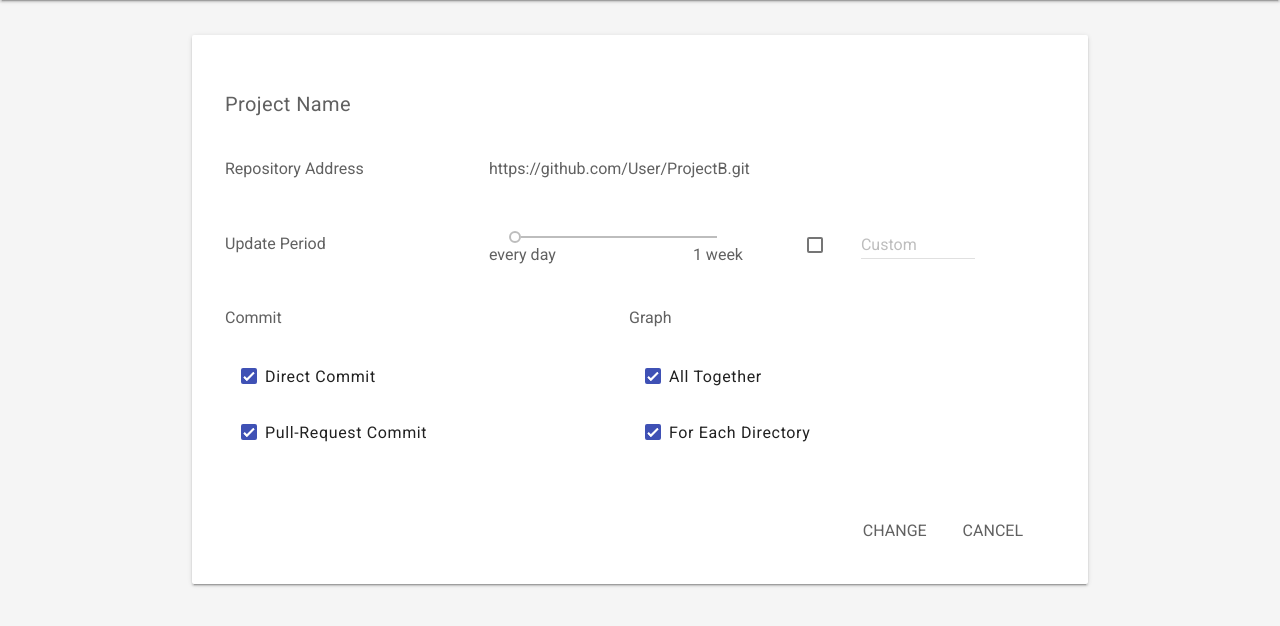
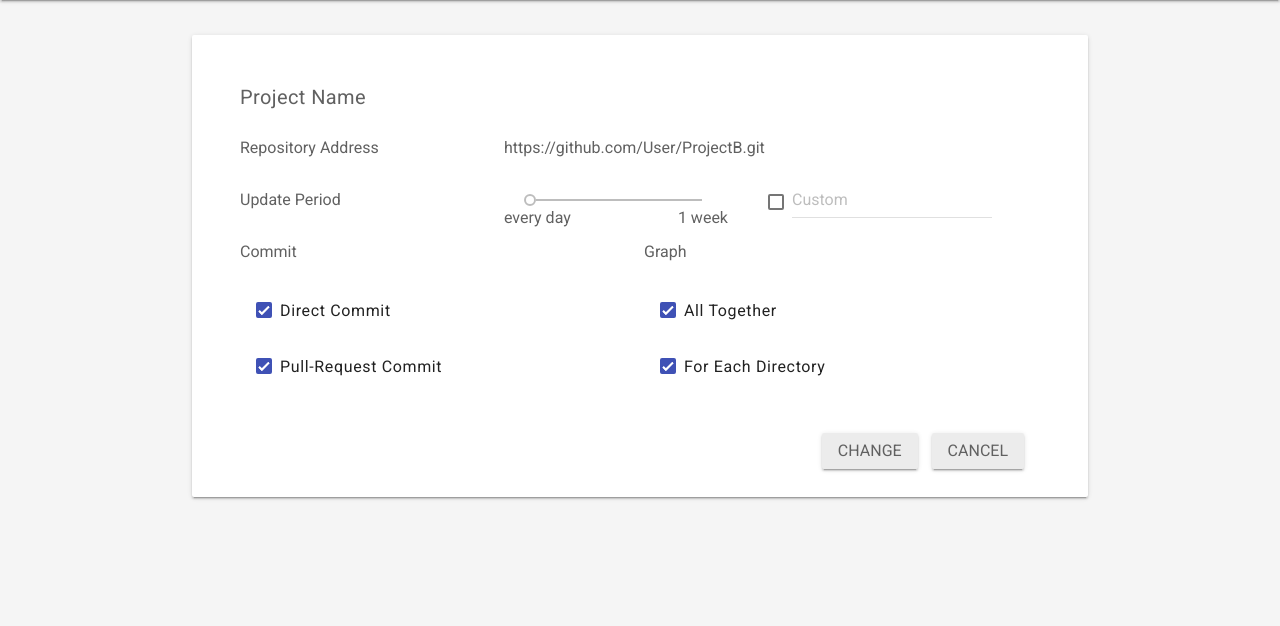
Before and after one commit to AutoDo/AutoDo, a Django app: template AutoDoApp/templates/AutoDoApp/manage_project.html in a window 1280 px wide. Shown: the part 64-690 px from the top of the page. Run offline with Django 3.2, Linux system fonts and the light colour scheme; the template is opened without the code that fills it, so the values that code supplies are empty; some libraries are stand-ins or nearby versions.

Commit message:
Changed Button UI style

```diff
--- a/AutoDoApp/templates/AutoDoApp/login.html
+++ b/AutoDoApp/templates/AutoDoApp/login.html
@@ -35,7 +35,7 @@
 
     <div class='mdl-card__actions' style="text-align:center">
             <!-- Colored raised button -->
-        <button class="mdl-button mdl-js-button mdl-button--raised mdl-button--colored">
+        <button class="mdl-button mdl-js-button mdl-button--raised mdl-js-ripple-effect mdl-button--colored">
         Login with Github
     </button>
     </div>
--- a/AutoDoApp/templates/AutoDoApp/manage_project.html
+++ b/AutoDoApp/templates/AutoDoApp/manage_project.html
@@ -9,7 +9,7 @@
      <link rel='stylesheet' href='static/css/styles.css'>
     <script src='static/js/main.js'></script>
     <meta charset="UTF-8">
-    <title>Register Project</title>
+    <title>Manage Project</title>
 </head>
 <body class='project mdl-color--grey-100 mdl-color-text--grey-700 mdl-base'>
 
@@ -52,23 +52,19 @@
             <span class="fr">1 week</span>
 
         </div>
-        <div class='mdl-cell mdl-cell--1-col'></div>
 
-        <div class='mdl-cell mdl-cell--1-col'>
+        <div class='mdl-cell mdl-cell--4-col'>
             <label class="mdl-checkbox mdl-js-checkbox mdl-js-ripple-effect" for="checkbox">
             <input type="checkbox" id="checkbox" class="mdl-checkbox__input right" >
+             <div class="mdl-textfield mdl-js-textfield p0">
+            <input class="mdl-textfield__input" type="text" pattern="-?[0-9]*(\.[0-9]+)?" id="sample2">
+            <label class="mdl-textfield__label top0" for="sample2">Custom</label>
+            <span class="mdl-textfield__error">Input is not a number!</span>
+            </div>
             </label>
 
         </div>
-        <div class='mdl-cell mdl-cell--2-col'>
 
-            <div class="mdl-textfield mdl-js-textfield">
-            <input class="mdl-textfield__input" type="text" pattern="-?[0-9]*(\.[0-9]+)?" id="sample2">
-            <label class="mdl-textfield__label" for="sample2">Custom</label>
-            <span class="mdl-textfield__error">Input is not a number!</span>
-            </div>
-
-        </div>
     </div>
 
     <div class="mdl-grid">
@@ -114,11 +110,11 @@
 
 
         <div class='mdl-cell mdl-cell--12-col right'>
-        <button class='mdl-button mdl-js-button mdl-js-ripple-effect'>
+        <button class='mdl-button mdl-js-button mdl-button--raised mdl-js-ripple-effect'>
         Change
         </button>
 
-        <button class='mdl-button mdl-js-button mdl-js-ripple-effect'>
+        <button class='mdl-button mdl-js-button mdl-button--raised mdl-js-ripple-effect'>
         Cancel
         </button>
 
--- a/AutoDoApp/templates/AutoDoApp/static/css/styles.css
+++ b/AutoDoApp/templates/AutoDoApp/static/css/styles.css
@@ -86,7 +86,7 @@ html, body {
   margin-bottom: 20px;
 }
 .project .mdl-card__actions {
-  margin: 0;
+  margin-top: 15px;
   padding: 4px 40px;
   color: inherit;
 }
@@ -240,10 +240,14 @@ html, body {
   z-index: 99;
 }
 
+
 .mdl-cell{
+
   min-height: 36px;
-  margin: auto 0;
-  padding: 7px 5px;
+  margin: auto 0px;
+  padding: 0px 20px;
+  vertical-align: middle;
+
 }
 
 
@@ -270,8 +274,10 @@ p {
 }
 
 .mdl-card .mdl-button i {
-  margin: 0px 7px;
+  margin-left: 7px;
 }
+
+
 
 .project .mdl-card__actions .mdl-textfield{
   padding-top:0px;
@@ -279,6 +285,14 @@ p {
 
 }
 
+
+/* ========= General ==============*/
+.top0{
+  top: 0!important;
+}
+.p0{
+  padding:0 !important;
+}
 .right-corner{
      position: fixed;
       display: block;
@@ -289,6 +303,14 @@ p {
       z-index: 900;
 }
 
+.mdl-textfield__label:after{
+  bottom:0 !important;
+}
+
+/* ========= button ==============*/
+.right .mdl-button{
+    margin-left: 10px;
+}
 
 /* ==========  Spinner  ========== */
 
--- a/AutoDoApp/templates/AutoDoApp/static/js/main.js
+++ b/AutoDoApp/templates/AutoDoApp/static/js/main.js
@@ -58,7 +58,7 @@ $(document).ready(function() {
                      "</label>"+
                      "</div>"+
                      "<div class='mdl-cell mdl-cell--6-col right'>"+
-                     "<button class='mdl-button mdl-js-button mdl-js-ripple-effect refresh'>"+
+                     "<button class='mdl-button mdl-js-button mdl-button--raised mdl-js-ripple-effect refresh'>"+
                      "refresh<i class='material-icons'>autorenew</i>"+
                      "</button>"+
                      "</div>"+
@@ -68,14 +68,14 @@ $(document).ready(function() {
                      "recent update &nbsp; 2016.05.27"+
                      "</div>"+
                      "<div class='mdl-cell mdl-cell--6-col right'>"+
-                     "<button  class='mdl-button mdl-js-button mdl-js-ripple-effect manage'>"+
+                     "<button  class='mdl-button mdl-js-button mdl-button--raised mdl-js-ripple-effect manage'>"+
                      "mange project<i class='material-icons'>build</i>"+
                      "</button>"+
                      "</div>"+
                      "</div>"+
                      "<div class='mdl-grid'>"+
                      "<div class='mdl-cell mdl-cell--12-col label right'>"+
-                     "<button class='mdl-button mdl-js-button mdl-js-ripple-effect'>"+
+                     "<button class='mdl-button mdl-js-button mdl-button--raised mdl-js-ripple-effect generate'>"+
                      "Generate Document NOW"+
                      "</button>"+
                      "</div>"+
@@ -84,7 +84,7 @@ $(document).ready(function() {
                      "<div class='mdl-card__actions mdl-card--border'>"+
                      "<h6>introduction</h6>"+
                      "<p>Project information</p>"+
-                     "<button class='mdl-button mdl-js-button mdl-js-ripple-effect edit' >edit</button>"+
+                     "<button class='mdl-button mdl-js-button mdl-button--raised mdl-js-ripple-effect edit' >edit</button>"+
                      "</div>"+
                      "</div>"+
                      "</div>");
```
Also changed, not shown: AutoDoApp/templates/AutoDoApp/main.html (+4 -4 lines), AutoDoApp/templates/AutoDoApp/register_project.html (+9 -12 lines).
